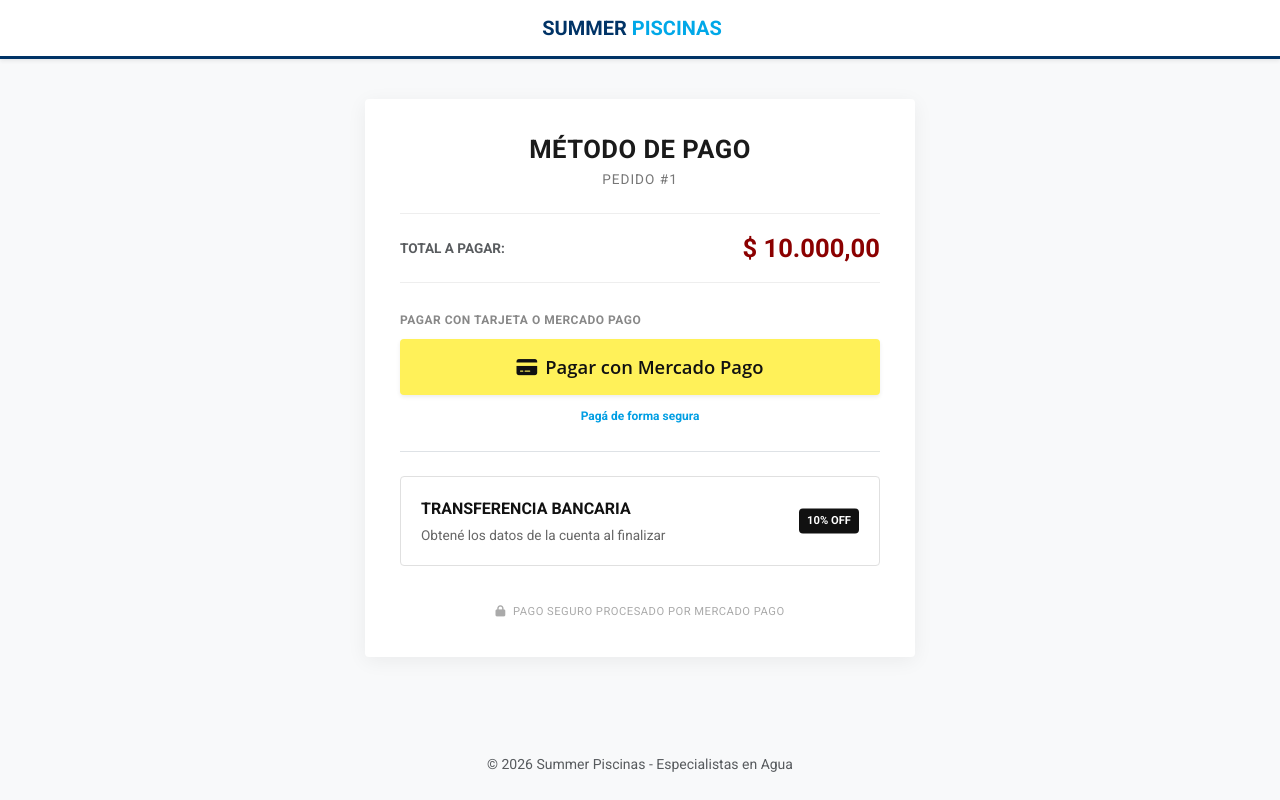
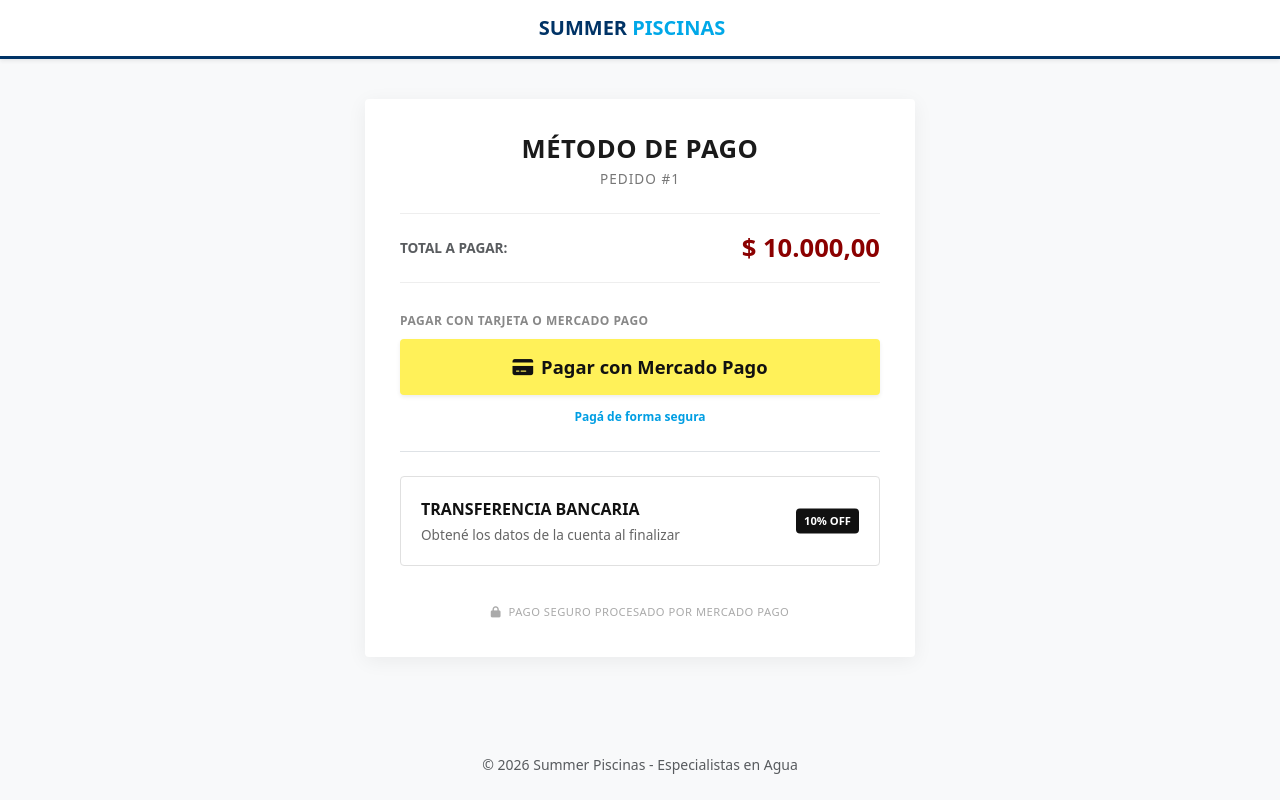
Before and after one commit to PuntoWebcm/SummerPiscinas2, a Django app: template tienda/templates/tienda/pago_seleccion.html in a window 1280 px wide. Run offline with Django 5.2, Linux system fonts and the light colour scheme; the template is opened without the code that fills it: values that come from a table or form of the project are taken from there, others are empty; data comes from the database, SQL or seed files in the repository; parts of the project's set-up code (start-up, migrations or seed data) failed here and were passed over.

Commit message:
Ajustando boton de mercado pago

```diff
--- a/tienda/templates/tienda/pago_seleccion.html
+++ b/tienda/templates/tienda/pago_seleccion.html
@@ -6,7 +6,6 @@
     <meta name="viewport" content="width=device-width, initial-scale=1.0">
     <title>Método de Pago | Summer Piscinas</title>
     <link href="https://cdn.jsdelivr.net/npm/bootstrap@5.3.0/dist/css/bootstrap.min.css" rel="stylesheet">
-    <link href="https://fonts.googleapis.com/css2?family=Roboto:wght@300;400;700&display=swap" rel="stylesheet">
     <link rel="stylesheet" href="https://cdnjs.cloudflare.com/ajax/libs/font-awesome/6.0.0/css/all.min.css">
     <style>
         :root {
@@ -15,7 +14,7 @@
             --bg-gris: #f8f9fa;
         }
         body {
-            font-family: 'Roboto', sans-serif;
+            font-family: system-ui, -apple-system, BlinkMacSystemFont, "Segoe UI", Roboto, Helvetica, Arial, sans-serif;
             background-color: var(--bg-gris);
             min-height: 100vh;
             display: flex;
@@ -23,7 +22,6 @@
         }
         .navbar { background-color: white !important; border-bottom: 3px solid var(--azul-vulcano); }
 
-        /* Contenedor idéntico al de tu captura de Sigma */
         .payment-container {
             background: white;
             max-width: 550px;
@@ -56,7 +54,7 @@
         .price-total {
             font-size: 1.6rem;
             font-weight: 700;
-            color: #8b0000; /* Color rojo/bordó oscuro de la captura */
+            color: #8b0000;
         }
 
         .section-label {
@@ -66,11 +64,9 @@
             letter-spacing: 0.5px;
         }
 
-        /* Botón Mercado Pago Estilo Oficial Corregido */
         .btn-mercadopago {
             background-color: #fff159;
             color: #111;
-            font-family: 'Open Sans', 'Roboto', sans-serif;
             font-weight: 600;
             font-size: 1.15rem;
             padding: 14px;
@@ -96,7 +92,6 @@
             text-decoration: none;
         }
 
-        /* Caja de Transferencia Bancaria Estilo Sigma */
         .transfer-box {
             border: 1px solid #e0e0e0;
             border-radius: 4px;
```
